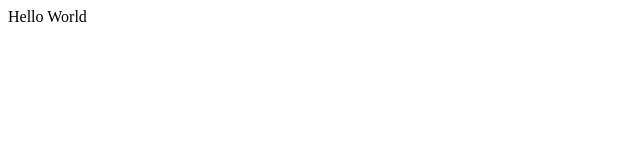
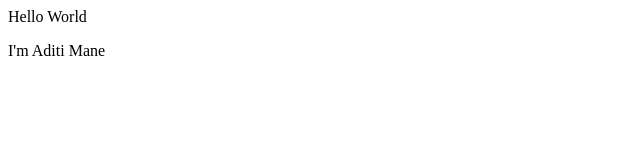
Before and after one commit to Aditi-Mane2025/My_First_Repo1, a plain HTML site: page index.html in a window 1280 px wide. Shown: the full height of the page, 0-640 px from the left. Drawn offline with Linux system fonts and the light colour scheme.

Commit message:
2nd line added to html file

```diff
--- a/index.html
+++ b/index.html
@@ -1 +1,2 @@
 <p>Hello World</p>
+<p>I'm Aditi Mane</p>
```
